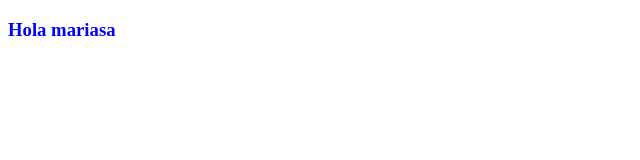
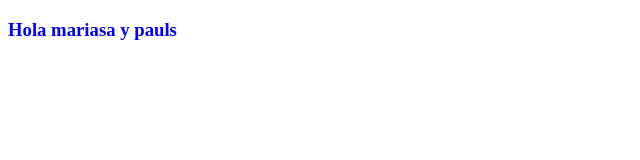
Before and after one commit to marlong03/pruebagit, a plain HTML site: page index.html in a window 1280 px wide. Shown: the full height of the page, 0-640 px from the left. Drawn offline with Linux system fonts and the light colour scheme.

Commit message:
se agrego un nombre

```diff
--- a/index.html
+++ b/index.html
@@ -7,6 +7,6 @@
     <link rel="stylesheet" href="index.css">
 </head>
 <body>
-    <h3>Hola mariasa</h3>
+    <h3>Hola mariasa y pauls</h3>
 </body>
 </html>
```
